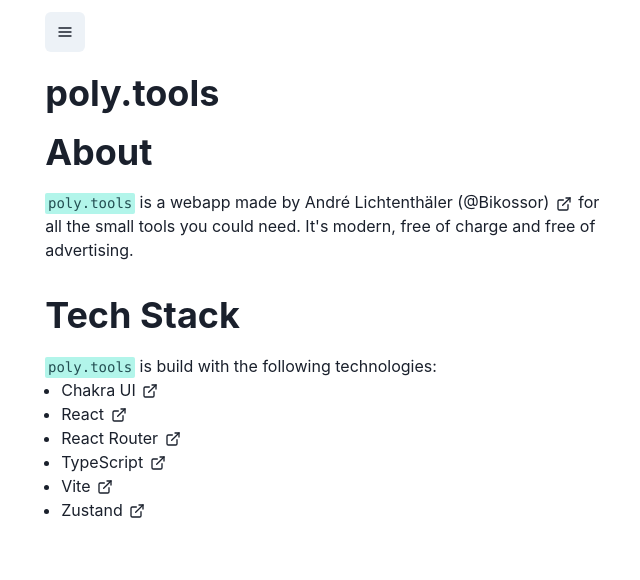
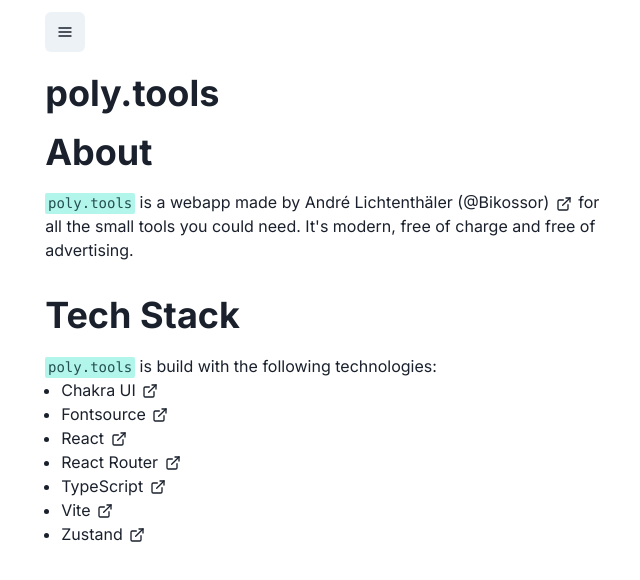
Before and after one commit to Bikossor/poly.tools, a React (Vite) app: page / in a window 1280 px wide. Shown: the top 580 px of the page, without its empty margins (308-948 px from the left). Built offline with nearby package versions, Linux system fonts and the light colour scheme.

Commit message:
feat(general): use Inter font (#99)
* build: install @fontsource/inter

#98

* feat: define CustomTheme

#98

* feat: add Fontsource to homepage

#98

```diff
--- a/package.json
+++ b/package.json
@@ -16,6 +16,7 @@
     "@chakra-ui/react": "^2.8.0",
     "@emotion/react": "^11.11.1",
     "@emotion/styled": "^11.11.0",
+    "@fontsource/inter": "^5.0.8",
     "framer-motion": "^10.15.0",
     "react": "^18.2.0",
     "react-dom": "^18.2.0",
--- /dev/null
+++ b/src/CustomTheme.ts
@@ -0,0 +1,8 @@
+import { extendTheme } from "@chakra-ui/react";
+
+export const CustomTheme = extendTheme({
+  fonts: {
+    body: "Inter, sans-serif",
+    heading: "Inter, sans-serif",
+  },
+});
--- a/src/main.tsx
+++ b/src/main.tsx
@@ -4,10 +4,12 @@ import ReactDOM from "react-dom/client";
 import { RouterProvider } from "react-router-dom";
 import { ReloadPrompt } from "./components/ReloadPrompt";
 import { Router } from "./Router";
+import { CustomTheme } from "./CustomTheme";
+import "@fontsource/inter/latin.css";
 
 ReactDOM.createRoot(document.getElementById("root") as HTMLElement).render(
   <React.StrictMode>
-    <ChakraProvider>
+    <ChakraProvider theme={CustomTheme}>
       <ColorModeScript type={"localStorage"} />
       <RouterProvider router={Router} />
       <ReloadPrompt />
--- a/src/pages/Home.tsx
+++ b/src/pages/Home.tsx
@@ -42,6 +42,11 @@ export default () => {
           </Link>
         </ListItem>
         <ListItem>
+          <Link href="https://fontsource.org/" isExternal>
+            Fontsource <ExternalLinkIcon mx="2px" />
+          </Link>
+        </ListItem>
+        <ListItem>
           <Link href="https://reactjs.org/" isExternal>
             React <ExternalLinkIcon mx="2px" />
           </Link>
```
Also changed, not shown: 1 other file (tests, documents, lock files or other folders).
